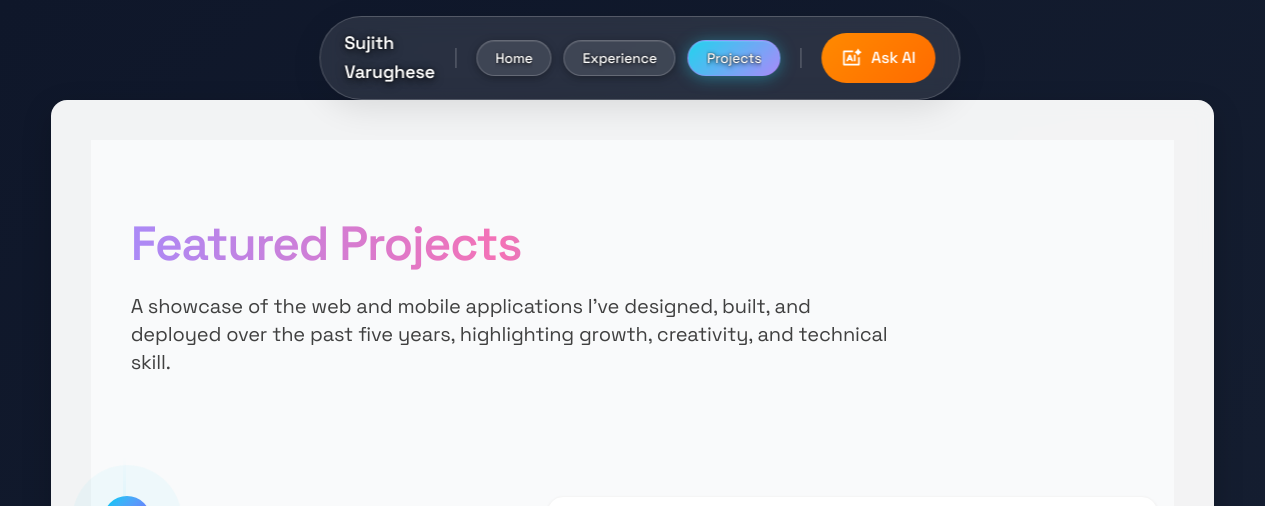
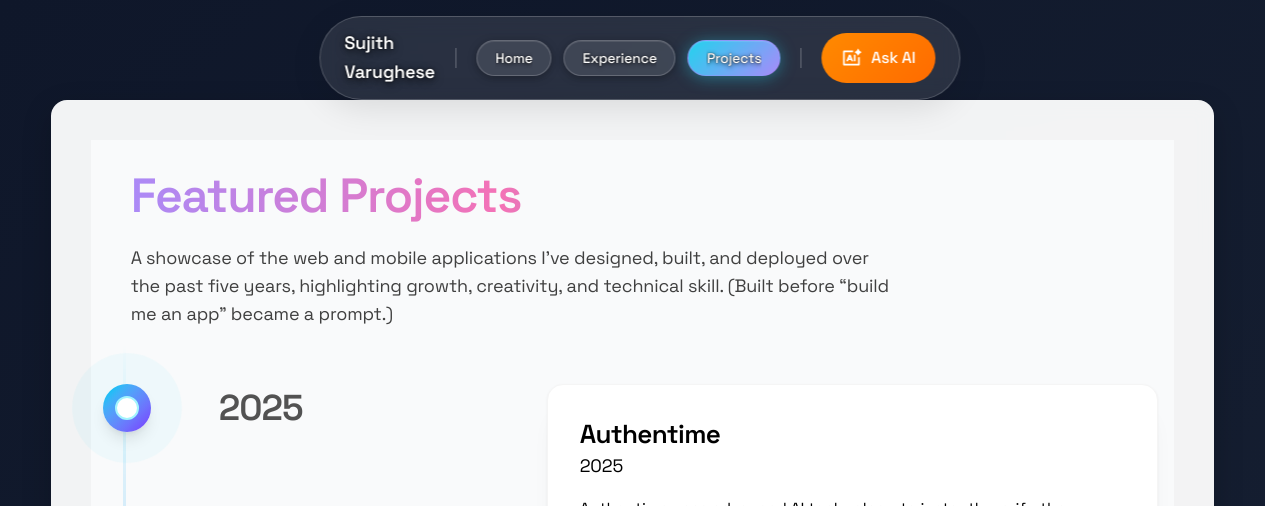
Before and after one commit to sujithvarughese/portfolio-2026-next, a Next.js app: page /projects in a window 1280 px wide. Shown: the top 506 px of the page. Built offline with nearby package versions, Linux system fonts and the light colour scheme.

Commit message:
update headings, fix spacing

```diff
--- a/src/components/ui/timeline.tsx
+++ b/src/components/ui/timeline.tsx
@@ -50,7 +50,7 @@ export const Timeline = ({ data }: { data: TimelineEntry[] }) => {
       className="w-full bg-gray-50 dark:bg-neutral-950 font-sans"
       ref={containerRef}
     >
-      <div className="max-w-7xl mx-auto py-8 md:py-20 px-4 md:px-8 lg:px-10">
+      <div className="max-w-7xl mx-auto pt-8 pb-4 px-4 md:px-8 lg:px-10">
         <motion.h2
           initial={{ opacity: 0, y: 20 }}
           whileInView={{ opacity: 1, y: 0 }}
@@ -63,9 +63,9 @@ export const Timeline = ({ data }: { data: TimelineEntry[] }) => {
           initial={{ opacity: 0, y: 20 }}
           whileInView={{ opacity: 1, y: 0 }}
           transition={{ duration: 0.6, delay: 0.2 }}
-          className="text-neutral-700 dark:text-neutral-300 text-base md:text-xl max-w-3xl"
+          className="text-neutral-700 dark:text-neutral-300 text-base md:text-lg max-w-3xl"
         >
-          A showcase of the web and mobile applications I’ve designed, built, and deployed over the past five years, highlighting growth, creativity, and technical skill.
+          A showcase of the web and mobile applications I’ve designed, built, and deployed over the past five years, highlighting growth, creativity, and technical skill. (Built before “build me an app” became a prompt.)
         </motion.p>
       </div>
 
--- a/src/components/ui/work-timeline.tsx
+++ b/src/components/ui/work-timeline.tsx
@@ -36,7 +36,7 @@ export const WorkTimeline = ({ data }: { data: ExperienceEntry[] }) => {
       ref={containerRef}
       style={{ position: 'relative' }}
     >
-      <div className="max-w-7xl mx-auto py-8 md:py-20 px-2 md:px-8 lg:px-10">
+      <div className="max-w-7xl mx-auto pt-8 pb-4 px-2 md:px-8 lg:px-10">
         <motion.h2
           initial={{ opacity: 0, y: 20 }}
           whileInView={{ opacity: 1, y: 0 }}
@@ -49,7 +49,7 @@ export const WorkTimeline = ({ data }: { data: ExperienceEntry[] }) => {
           initial={{ opacity: 0, y: 20 }}
           whileInView={{ opacity: 1, y: 0 }}
           transition={{ duration: 0.6, delay: 0.2 }}
-          className="text-neutral-700 dark:text-neutral-300 text-base md:text-xl max-w-3xl"
+          className="text-neutral-700 dark:text-neutral-300 text-base md:text-lg max-w-3xl"
         >
           My professional journey through various roles in software development,
           from junior developer to full-stack engineer, showcasing growth and expanding expertise.
--- a/src/data/projects.ts
+++ b/src/data/projects.ts
@@ -49,7 +49,8 @@ export const projects = [
 		tech: ["TypeScript", "NodeJS", "Expo", "React", "MongoDB", "Mantine UI", "API Integration", "CI/CD", "Testing", "HTML", "CSS"],
 		featured: true,
 		isMobile: false,
-		width: "50%"
+		width: "50%",
+		date: "2024"
 	},
 	{
 		title: "MedScope",
@@ -75,7 +76,6 @@ export const projects = [
 		featured: false,
 		isMobile: false,
 		width: "50%",
-		date: "2024"
 	},
 	{
 		title: "LeaseWise",
```
